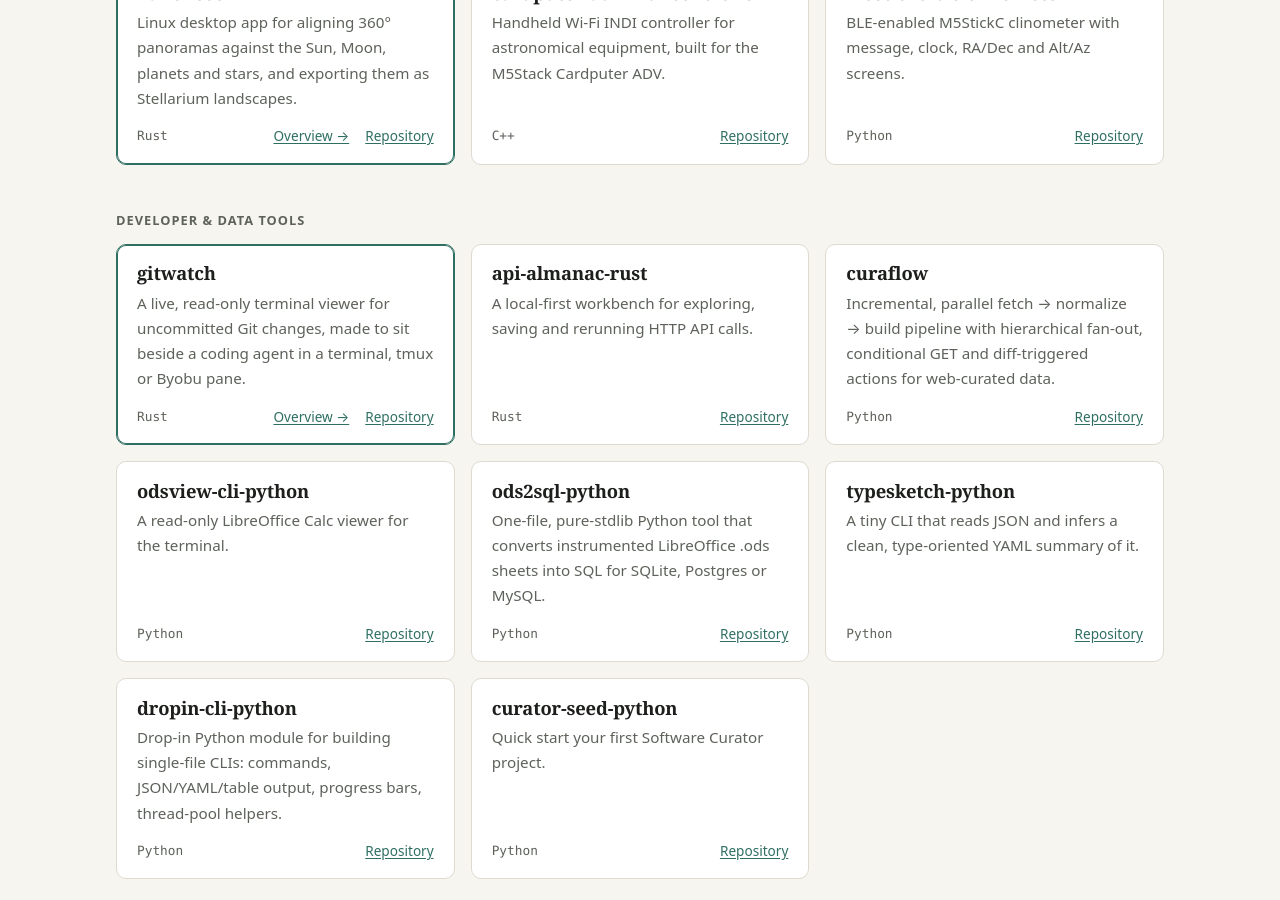
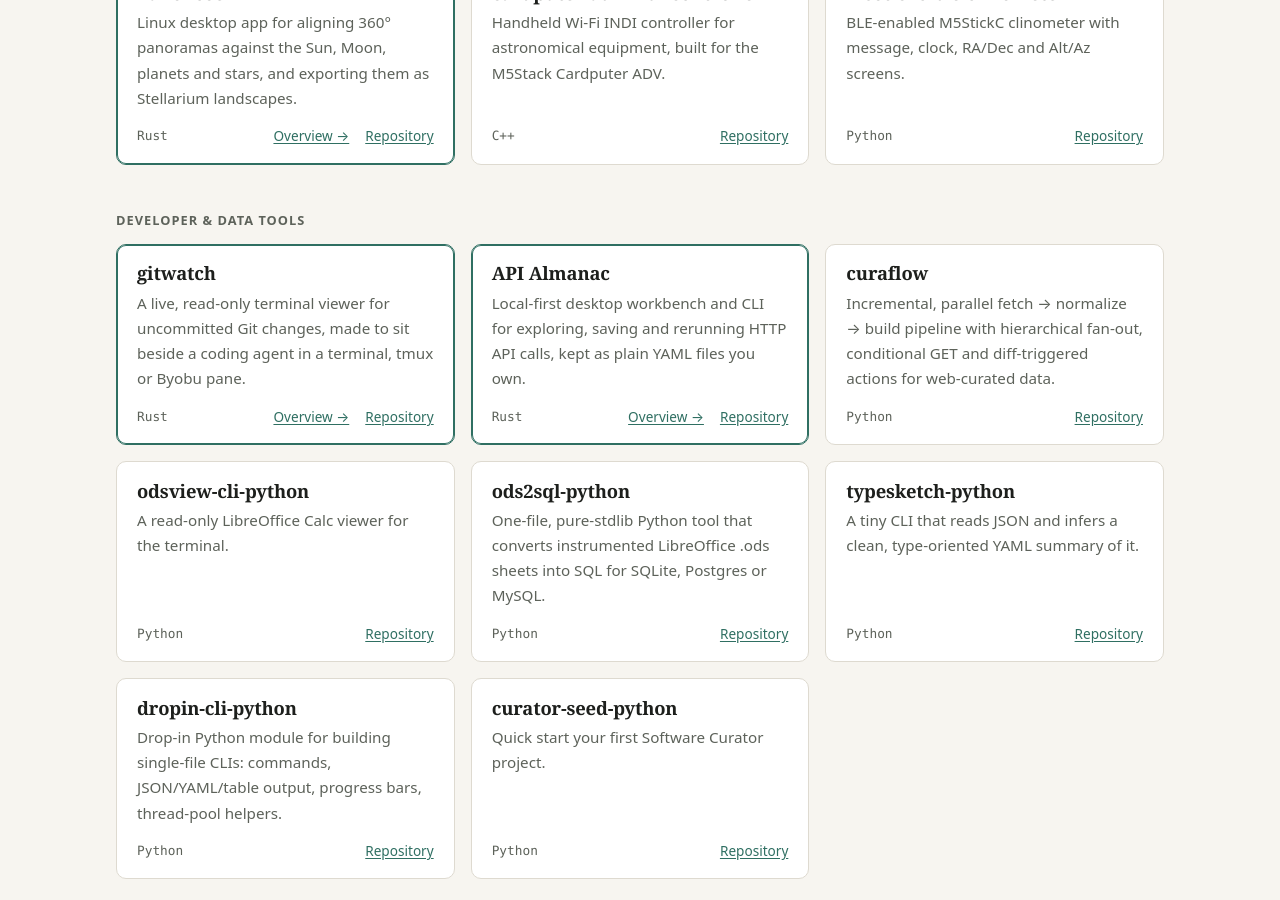
Before and after one commit to arturormk/arturormk.github.io, a Jekyll site: the page built from index.html, in a window 1280 px wide and 900 px high, scrolled down 1250 px. Built offline with Jekyll 4.4.1, drawn with Linux system fonts in a browser that asks for light colours; part of the change alters nothing that is shown.

Commit message:
Add the API Almanac project page
Co-Authored-By: Claude Opus 5.5 <noreply@anthropic.com>

````diff
--- a/_data/projects.yml
+++ b/_data/projects.yml
@@ -104,9 +104,13 @@ projects:
       sit beside a coding agent in a terminal, tmux or Byobu pane.
 
   - repo: api-almanac-rust
+    title: API Almanac
     group: Developer & data tools
     lang: Rust
-    summary: A local-first workbench for exploring, saving and rerunning HTTP API calls.
+    page: /projects/api-almanac-rust/
+    summary: >-
+      Local-first desktop workbench and CLI for exploring, saving and
+      rerunning HTTP API calls, kept as plain YAML files you own.
 
   - repo: curaflow
     group: Developer & data tools
--- /dev/null
+++ b/projects/api-almanac-rust/index.md
@@ -0,0 +1,214 @@
+---
+layout: project
+title: API Almanac
+repo: api-almanac-rust
+eyebrow: HTTP APIs · desktop & CLI · local-first · Rust
+tagline: A field notebook for APIs, with requests you can rerun.
+lede: >-
+  API Almanac is a desktop app for exploring HTTP APIs and keeping what you
+  learn. Every request, environment, expectation and note is saved as plain
+  YAML in a folder you own, ready to rerun next month, diff in Git or turn
+  into a Markdown page.
+description: >-
+  API Almanac is a local-first desktop workbench and CLI for exploring,
+  saving and rerunning HTTP API calls, with projects stored as plain YAML
+  files.
+facts:
+  - Projects are plain YAML files that diff cleanly in Git
+  - No account, no cloud, no lock-in
+  - Desktop app and an almanac CLI over the same files
+  - Checks, captures and response shape sketches built in
+  - MIT or Apache-2.0
+---
+
+## The problem
+
+You are integrating with a third-party API. Over an afternoon you work out
+which headers it really needs, which query parameters matter, what the
+response looks like and which call has to come first to get a token. Then
+you move on, and three months later you need all of it again.
+
+By then the knowledge is scattered: a few cURL commands in your shell
+history, a half-finished collection in a hosted API client, some notes in
+another app. None of it says what the response *looked like*, and none of
+it is in the repository next to the code that depends on it.
+
+<div class="compare">
+  <div>
+    <h3>The usual way</h3>
+    <p>Throwaway cURL commands, or a collection locked inside a hosted
+    client with an account and a sync service, and your notes kept
+    somewhere else.</p>
+  </div>
+  <div class="good">
+    <h3>With API Almanac</h3>
+    <p>A project folder of readable YAML: the requests, their environments,
+    what you expect back and why. Open it, pick a request, press Run.</p>
+  </div>
+</div>
+
+API Almanac is deliberately not an enterprise API platform. Its README
+calls it a developer's field notebook for APIs, with executable requests
+and response archaeology: it remembers the last response of every request,
+sketches its shape, and lets you write down what you learned right next to
+the call.
+
+## How it works
+
+A project is an ordinary folder with an `almanac.yaml` at its root, one
+file per environment and one file per request. Templates such as
+{% raw %}`{{base_url}}`{% endraw %} are filled in from the selected environment when you run a
+request, and secrets are referenced as {% raw %}`{{secret.API_TOKEN}}`{% endraw %}, which reads
+an OS environment variable at run time, so the value never lands on disk.
+
+<ol class="steps">
+  <li><strong>Open</strong><span>Open a project folder, or start a new one. Requests appear in a sidebar, grouped by folder.</span></li>
+  <li><strong>Explore</strong><span>Edit the method, URL, params, headers and body, choose an environment, and run it.</span></li>
+  <li><strong>Keep</strong><span>Save it with notes, expectations and captures. The YAML is what you commit.</span></li>
+</ol>
+
+<figure class="shot">
+  <img src="api-almanac-screenshot.jpg" width="1220" height="855"
+    alt="API Almanac with a sidebar of grouped weather API requests, the Params tab of the selected request, and its JSON response with all four checks passed">
+  <figcaption>The bundled Open-Meteo demo project: a request, its
+  parameters, and a response that passed all four checks.</figcaption>
+</figure>
+
+## Made to be revisited
+
+<div class="features">
+  <div>
+    <h3>Your project is just files</h3>
+    <p>Plain YAML in folders you choose. Each request keeps a stable ID, so
+    renames and reordering stay readable in a Git diff.</p>
+  </div>
+  <div>
+    <h3>Know when an API changes</h3>
+    <p>Expectations on status, response time, headers and JSON or XML
+    fields run with every request and show pass or fail, with the expected
+    and the actual value.</p>
+  </div>
+  <div>
+    <h3>Chain calls without copy and paste</h3>
+    <p>Captures pull values such as a token or a new ID out of a response
+    into session variables for the next request. Cases switch between named
+    sets of variables.</p>
+  </div>
+  <div>
+    <h3>See the shape, not just the data</h3>
+    <p>TypeSketch infers a short YAML summary of a response's structure.
+    The last response of every request is saved and shown again when you
+    reopen it.</p>
+  </div>
+  <div>
+    <h3>Check everything in one go</h3>
+    <p>The spot-check runner runs every request in order, carries captured
+    values forward and exports a Markdown report. A dry run shows the
+    resolved cURL command without sending anything.</p>
+  </div>
+  <div>
+    <h3>Docs and tools from the same source</h3>
+    <p>Export any request as a Markdown notebook, use the
+    <code>almanac</code> CLI in scripts, or plug in your own analyzer
+    written in any language that reads stdin.</p>
+  </div>
+</div>
+
+## What it supports today
+
+API Almanac is early-stage software at version 0.0.1. It has no packaged
+releases yet, so you build it from source. It is a Tauri 2 desktop app
+with a Rust backend and a React front end, plus a separate command-line
+tool.
+
+- Request bodies as JSON, XML, form data or plain text, with an editable
+  tree view for JSON and XML
+- Environments that inherit from a parent environment, and secrets read
+  from OS environment variables
+- Expectations, captures, cases and per-request notes, all editable in the
+  app and stored in the request's YAML
+- Folder groups with drag-and-drop ordering, duplicate requests and recent
+  projects
+- Analyzer plugins: any external program that receives the request and
+  response as JSON and returns HTML, YAML or Markdown
+
+Some things are on the roadmap rather than in the app: only the latest
+response of each request is kept (no history or response diff yet), and
+there are no multi-request flows beyond the spot check, no keyring or
+`.env` secret backend, and no OpenAPI import. The project format is
+documented precisely enough for an AI agent to generate a whole project
+from an API's docs; the bundled demo was made that way.
+
+## Get started
+
+### 1. Build and run the app
+
+You need Rust (stable), Node.js 18 or later, and the
+[Tauri prerequisites](https://v2.tauri.app/start/prerequisites/) for your
+platform (webkit2gtk on Linux, WebView2 on Windows).
+
+```bash
+git clone https://github.com/arturormk/api-almanac-rust.git
+cd api-almanac-rust
+npm install
+npm run tauri dev
+```
+
+The app window opens on its own. To build an installer instead, run
+`npm run tauri build`; the result goes to
+`src-tauri/target/release/bundle/`.
+
+### 2. Open the demo project
+
+Choose **Open** and pick the `demos/open-meteo/` folder in the clone. It
+covers the free [Open-Meteo](https://open-meteo.com) weather API, which
+needs no key or account. Pick **Current Weather**, press **Run**, and look
+at the response, its checks and the **Sketch** tab.
+
+### 3. Try the CLI
+
+The `almanac` binary works on the same project files. It looks for
+`almanac.yaml` in the current folder and its parents:
+
+```bash
+cargo build -p api-almanac-cli
+cd demos/open-meteo
+alias almanac=../../target/debug/almanac
+
+# List the requests in the project
+almanac list
+
+# Run one request by its ID
+almanac run forecast.current-weather --env default
+
+# Run every request in order, with checks
+almanac spot-check --env default
+
+# Write a Markdown notebook for a request to docs/
+almanac export-md forecast.current-weather
+```
+
+### 4. Start your own project
+
+A project needs only an `almanac.yaml` with an `id` and a `name`, an
+environment file and a request file. Click **New** in the app, or copy the
+demo and adapt it. To have an AI agent draft one from your API's docs,
+adapt the demo's
+[generation prompt](https://github.com/arturormk/api-almanac-rust/blob/main/demos/open-meteo/PROMPT.md).
+
+## Learn more
+
+- **[README](https://github.com/arturormk/api-almanac-rust/blob/main/README.md)**:
+  every feature, the file format with examples, expectation rules and the
+  plugin interface.
+- **[Project format reference](https://github.com/arturormk/api-almanac-rust/blob/main/API-ALMANAC.md)**:
+  the complete YAML specification, written so that an AI agent can generate
+  a valid project.
+- **[Design blueprint](https://github.com/arturormk/api-almanac-rust/blob/main/docs/BLUEPRINT.md)**:
+  the product vision and milestone plan.
+- **[Sample plugin](https://github.com/arturormk/api-almanac-rust/tree/main/examples/tools)**:
+  a small Python analyzer to start your own from.
+- **[Issues](https://github.com/arturormk/api-almanac-rust/issues)**: bug
+  reports and feature requests.
+
+API Almanac is dual-licensed under MIT or Apache-2.0, at your option.
````
Also changed, not shown: projects/api-almanac-rust/api-almanac-screenshot.jpg (added).
